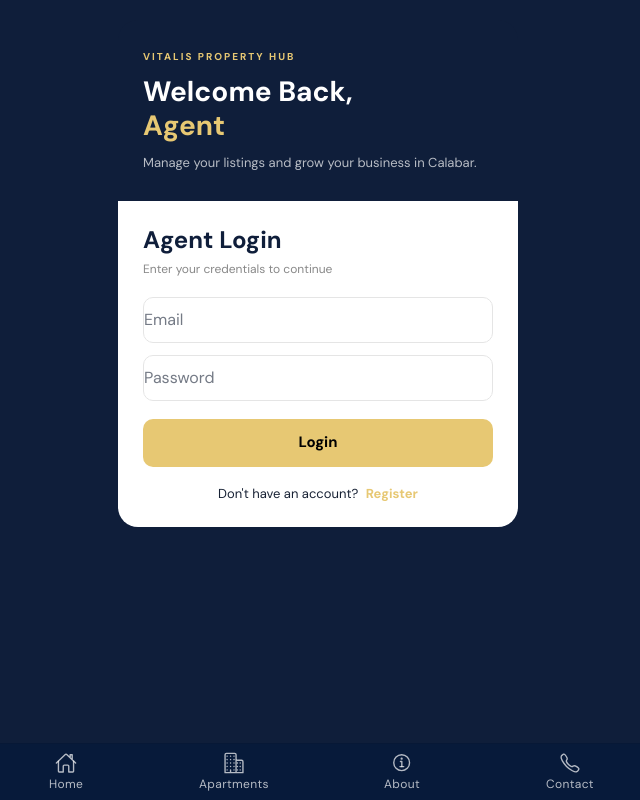
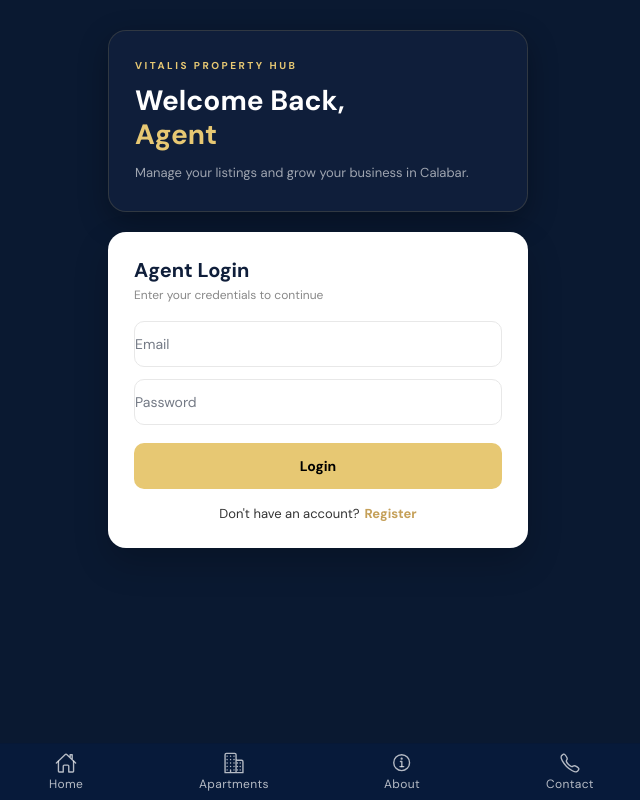
Before and after one commit to vitalisjustus82-dot/vitalis_property_hub, a React (Vite) app: page /agent/login in a window 1280 px wide. Shown: the whole page, without its empty margins (322-962 px from the left). Built offline with nearby package versions, Linux system fonts and the light colour scheme; no server answers.

Commit message:
separate top card

```diff
--- a/src/pages/AgentLogin.tsx
+++ b/src/pages/AgentLogin.tsx
@@ -5,24 +5,67 @@ import { useState } from 'react';
 const AgentLogin = () => {
   const [email, setEmail] = useState('');
   const [password, setPassword] = useState('');
+
   return (
     <IonPage>
-      <IonContent fullscreen style={{ '--background': '#0F1E3A' } as any}>
-        <div style={{ minHeight: '100vh', background: '#0F1E3A', display: 'flex', justifyContent: 'center', padding: '20px 15px' }}>
-          <div style={{ width: '100%', maxWidth: '400px', borderRadius: '20px', overflow: 'hidden', height: 'fit-content' }}>
-            <div style={{ background: '#0F1E3A', padding: '30px 25px', color: 'white' }}>
-              <div style={{ color: '#E7C873', letterSpacing: '2px', fontSize: '10px', fontWeight: '700' }}>VITALIS PROPERTY HUB</div>
-              <h1 style={{ fontSize: '28px', margin: '12px 0 0 0', fontWeight: '800' }}>Welcome Back,<br/><span style={{ color: '#E7C873' }}>Agent</span></h1>
-              <p style={{ opacity: 0.7, margin: '12px 0 0 0', fontSize: '13px' }}>Manage your listings and grow your business in Calabar.</p>
+      <IonContent fullscreen style={{ '--background': '#0A1931' } as any}>
+        <div style={{
+          minHeight: '100vh',
+          background: '#0A1931',
+          display: 'flex',
+          justifyContent: 'center',
+          padding: '30px 16px',
+        }}>
+          <div style={{ width: '100%', maxWidth: '420px', display: 'flex', flexDirection: 'column', gap: '20px' }}>
+
+            {/* TOP CARD - SEPARATE FROM BACKGROUND */}
+            <div style={{
+              background: '#0F1E3A',
+              borderRadius: '18px',
+              padding: '28px 26px',
+              border: '1px solid rgba(231,200,115,0.15)',
+              boxShadow: '0 10px 30px rgba(0,0,0,0.3)'
+            }}>
+              <div style={{ color: '#E7C873', letterSpacing: '2.5px', fontSize: '10px', fontWeight: '700' }}>VITALIS PROPERTY HUB</div>
+              <h1 style={{ fontSize: '28px', margin: '12px 0 0 0', fontWeight: '800', color: 'white', lineHeight: '1.2' }}>
+                Welcome Back,<br/><span style={{ color: '#E7C873' }}>Agent</span>
+              </h1>
+              <p style={{ color: 'rgba(255,255,255,0.6)', margin: '12px 0 0 0', fontSize: '13px', lineHeight: '1.5' }}>
+                Manage your listings and grow your business in Calabar.
+              </p>
             </div>
-            <div style={{ background: 'white', padding: '25px' }}>
-              <h2 style={{ color: '#0F1E3A', fontWeight: '800', margin: 0 }}>Agent Login</h2>
-              <p style={{ color: '#888', fontSize: '12px', margin: '6px 0 20px 0' }}>Enter your credentials to continue</p>
-              <IonInput placeholder="Email" value={email} onIonChange={e => setEmail(e.detail.value!)} style={{ border: '1.5px solid #E5E5E5', borderRadius: '10px', padding: '4px 12px', marginBottom: '12px' }} />
-              <IonInput placeholder="Password" type="password" value={password} onIonChange={e => setPassword(e.detail.value!)} style={{ border: '1.5px solid #E5E5E5', borderRadius: '10px', padding: '4px 12px', marginBottom: '18px' }} />
-              <button style={{ width: '100%', height: '48px', background: '#E7C873', color: '#000', border: 'none', borderRadius: '10px', fontWeight: '800', fontSize: '15px' }}>Login</button>
-              <div style={{ textAlign: 'center', marginTop: '18px', fontSize: '13px' }}>Don't have an account? <Link to="/agent/signup" style={{ color: '#E7C873', fontWeight: '800', textDecoration: 'none', marginLeft: '4px' }}>Register</Link></div>
+
+            {/* DOWN CARD - LOGIN */}
+            <div style={{
+              background: 'white',
+              borderRadius: '18px',
+              padding: '26px',
+              boxShadow: '0 15px 35px rgba(0,0,0,0.2)'
+            }}>
+              <h2 style={{ color: '#0F1E3A', fontWeight: '800', margin: '0 0 5px 0', fontSize: '20px' }}>Agent Login</h2>
+              <p style={{ color: '#888', fontSize: '12px', margin: '0 0 18px 0' }}>Enter your credentials to continue</p>
+
+              <IonInput placeholder="Email" value={email} onIonChange={e => setEmail(e.detail.value!)} style={{ border: '1.5px solid #E8E8E8', borderRadius: '10px', padding: '4px 12px', marginBottom: '12px', fontSize: '14px' }} />
+              <IonInput placeholder="Password" type="password" value={password} onIonChange={e => setPassword(e.detail.value!)} style={{ border: '1.5px solid #E8E8E8', borderRadius: '10px', padding: '4px 12px', marginBottom: '18px', fontSize: '14px' }} />
+
+              <button style={{
+                width: '100%', height: '46px',
+                background: '#E7C873', // SOLID GOLD
+                color: '#000000', // BLACK TEXT
+                border: 'none', borderRadius: '10px',
+                fontWeight: '800', fontSize: '14px', cursor: 'pointer'
+              }}>
+                Login
+              </button>
+
+              <div style={{ textAlign: 'center', marginTop: '16px', fontSize: '13px', color: '#333' }}>
+                Don't have an account?
+                <Link to="/agent/signup" style={{ color: '#C5A059', fontWeight: '800', textDecoration: 'none', marginLeft: '5px' }}>
+                  Register
+                </Link>
+              </div>
             </div>
+
           </div>
         </div>
       </IonContent>
```
